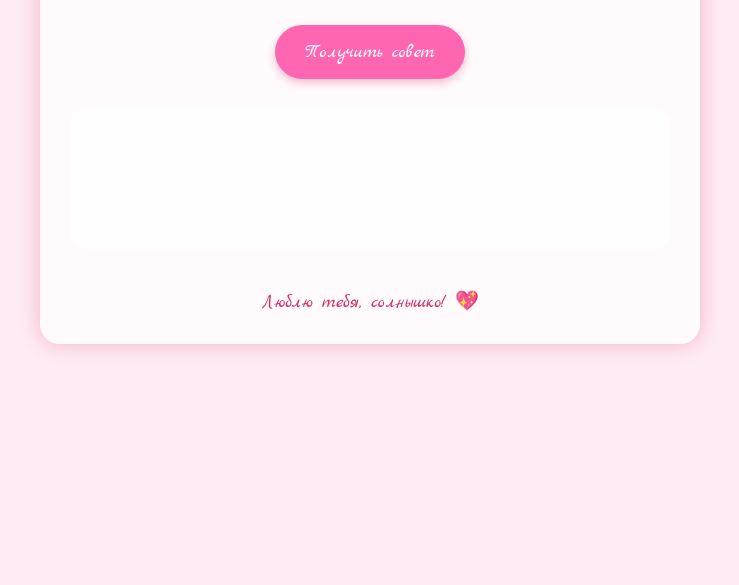
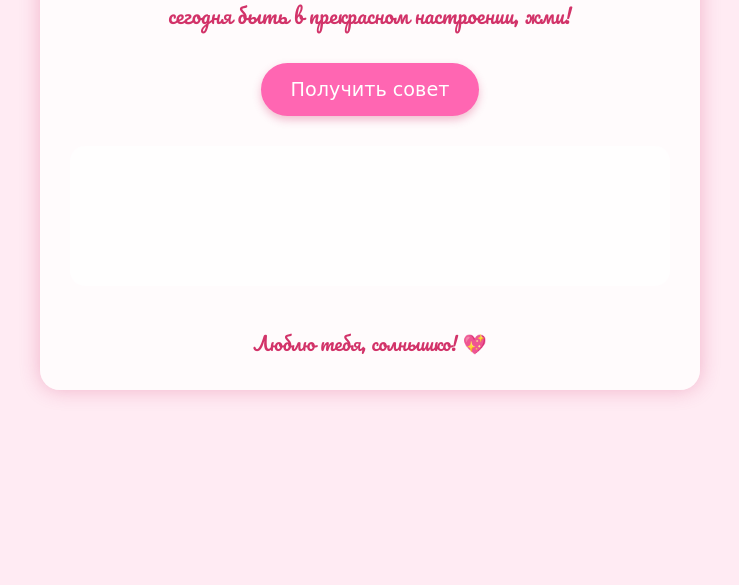
Before and after one commit to Smmcream/Olga_Buzova_slay, a plain HTML site: page index.html in a window 1280 px wide. Shown: the part 215-800 px from the top of the page, without its empty margins (270-1009 px from the left). Drawn offline with Linux system fonts and the light colour scheme.

Commit message:
fix: более читабельный шрифт

```diff
--- a/index.html
+++ b/index.html
@@ -5,7 +5,7 @@
     <meta name="viewport" content="width=device-width, initial-scale=1.0">
     <title>Фразы Олечки</title>
     <link rel="stylesheet" href="style.css">
-    <link href="https://fonts.googleapis.com/css2?family=Marck+Script&display=swap" rel="stylesheet">
+      <link href="https://fonts.googleapis.com/css2?family=Pacifico&display=swap" rel="stylesheet">
 </head>
 <body>
     <div class="container">
--- a/style.css
+++ b/style.css
@@ -1,6 +1,6 @@
 body {
     background-color: #ffebf3;
-    font-family: 'Marck Script', cursive;
+    font-family: 'Pacifico', cursive;
     color: #d23369;
     text-align: center;
     padding: 20px;
```
